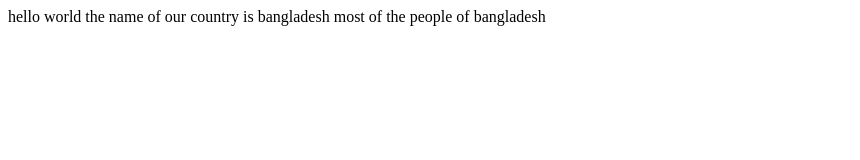
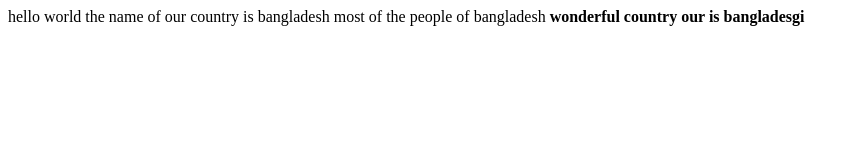
Before and after one commit to shelimkjm/my-first-project, a plain HTML site: page index.html in a window 1280 px wide. Shown: the whole page, without its empty margins (0-860 px from the left). Drawn offline with Linux system fonts and the light colour scheme.

Commit message:
practice-github

```diff
--- a/index.html
+++ b/index.html
@@ -6,7 +6,9 @@ hello world
 <body>
 the name of our country is bangladesh most of the people of bangladesh
 
-
+<b>
+    wonderful country our is bangladesgi
+</b>
 
 
 </body>
```
